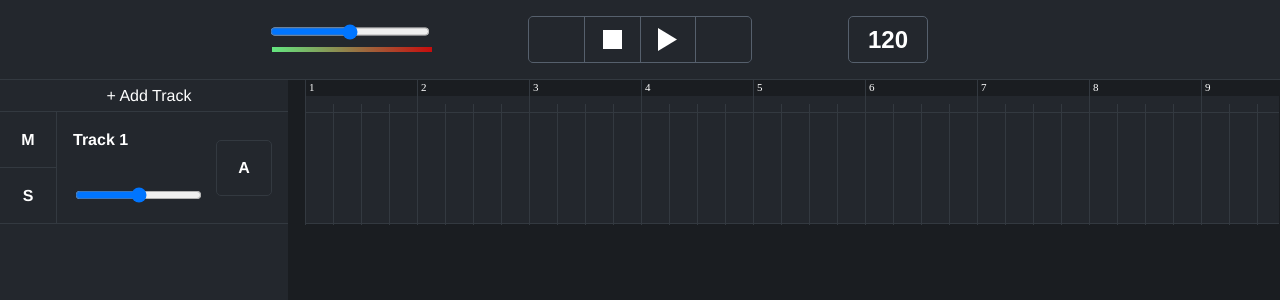
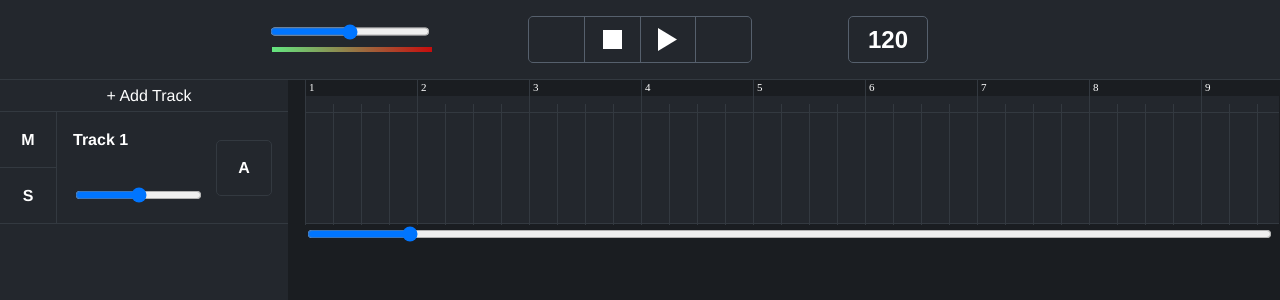
Before and after one commit to mrp175/mymix_online, a React (Create React App) app: page / in a window 1280 px wide. Shown: the top 300 px of the page. Built offline with nearby package versions, Linux system fonts and the light colour scheme; no server answers.

Commit message:
Add redux to project with redux toolkit
Need to properly type with Typescript as there are no type definition
currently.

```diff
--- a/package.json
+++ b/package.json
@@ -3,6 +3,7 @@
   "version": "0.1.0",
   "private": true,
   "dependencies": {
+    "@reduxjs/toolkit": "^1.6.2",
     "@testing-library/jest-dom": "^5.15.1",
     "@testing-library/react": "^11.2.7",
     "@testing-library/user-event": "^12.8.3",
@@ -10,8 +11,10 @@
     "@types/node": "^12.20.37",
     "@types/react": "^17.0.37",
     "@types/react-dom": "^17.0.11",
+    "@types/react-redux": "^7.1.20",
     "react": "^17.0.2",
     "react-dom": "^17.0.2",
+    "react-redux": "^7.2.6",
     "react-scripts": "4.0.3",
     "sass": "^1.44.0",
     "typescript": "^4.5.2",
--- a/src/componenents/Main/Main.scss
+++ b/src/componenents/Main/Main.scss
@@ -28,5 +28,9 @@
     .track-container {
       position: relative;
     }
+
+    .mock-position-slider {
+      width: 99%;
+    }
   }
 }
--- a/src/componenents/Main/Main.tsx
+++ b/src/componenents/Main/Main.tsx
@@ -1,10 +1,24 @@
+import { useEffect } from "react";
+import { useSelector, useDispatch } from "react-redux";
 import "./Main.scss";
 import "../TrackControl/TrackControl";
 import TrackControl from "../TrackControl/TrackControl";
 import BarNumbers from "./Sequencer/BarNumbers/BarNumbers";
 import TrackLane from "./Sequencer/TrackLane/TrackLane";
+import { goToPosition } from "../../redux/waveformPositionReducer";
 
 export default function Main() {
+  const { position } = useSelector((state: any) => state.waveformPosition);
+  console.log(position);
+  const dispatch = useDispatch();
+
+  useEffect(
+    function () {
+      console.log(position);
+    },
+    [position]
+  );
+
   return (
     <div className="Main">
       <div className="sidebar">
@@ -18,6 +32,14 @@ export default function Main() {
           <div className="track-container" id="track-1">
             <TrackLane></TrackLane>
           </div>
+          <input
+            className="mock-position-slider"
+            type="range"
+            min="0"
+            max="500"
+            step="1"
+            onChange={(e) => dispatch(goToPosition(e.target.value))}
+          ></input>
         </div>
       </div>
     </div>
--- a/src/componenents/Main/Sequencer/TrackLane/TrackLane.scss
+++ b/src/componenents/Main/Sequencer/TrackLane/TrackLane.scss
@@ -12,4 +12,11 @@
     left: 0;
     top: 0;
   }
+
+  &__waveform__container {
+    height: 100%;
+    width: 500px;
+    position: relative;
+    z-index: 999;
+  }
 }
--- a/src/componenents/Main/Sequencer/TrackLane/TrackLane.tsx
+++ b/src/componenents/Main/Sequencer/TrackLane/TrackLane.tsx
@@ -9,7 +9,9 @@ export default function TrackLane() {
   return (
     <div className="TrackLane" ref={parentRef}>
       <canvas className="TrackLane__canvas" ref={canvasRef}></canvas>
-      <Waveform />
+      <div className="TrackLane__waveform__container">
+        <Waveform />
+      </div>
     </div>
   );
 }
--- a/src/componenents/Main/Sequencer/Waveform/Waveform.scss
+++ b/src/componenents/Main/Sequencer/Waveform/Waveform.scss
@@ -1,9 +1,17 @@
 .Waveform {
   height: 100%;
   z-index: 999;
-  position: relative;
+  position: absolute;
+  left: 0;
+  top: 0;
 
   &__canvas {
     border-radius: 0.25rem;
   }
+
+  .mock {
+    height: 100%;
+    width: 100%;
+    background: white;
+  }
 }
--- a/src/index.tsx
+++ b/src/index.tsx
@@ -3,10 +3,14 @@ import ReactDOM from "react-dom";
 import "./index.scss";
 import App from "./componenents/App/App";
 import reportWebVitals from "./reportWebVitals";
+import { store } from "./redux/store";
+import { Provider } from "react-redux";
 
 ReactDOM.render(
   <React.StrictMode>
-    <App />
+    <Provider store={store}>
+      <App />
+    </Provider>
   </React.StrictMode>,
   document.getElementById("root")
 );
--- /dev/null
+++ b/src/redux/store.ts
@@ -0,0 +1,13 @@
+import { configureStore, createSlice } from "@reduxjs/toolkit";
+import waveformPositionReducer from "./waveformPositionReducer";
+
+export const store = configureStore({
+  reducer: {
+    waveformPosition: waveformPositionReducer,
+  },
+});
+
+// Infer the `RootState` and `AppDispatch` types from the store itself
+export type RootState = ReturnType<typeof store.getState>;
+// Inferred type: {posts: PostsState, comments: CommentsState, users: UsersState}
+export type AppDispatch = typeof store.dispatch;
--- /dev/null
+++ b/src/redux/waveformPositionReducer.js
@@ -0,0 +1,25 @@
+import { createSlice } from "@reduxjs/toolkit";
+
+export const waveformPositionSlice = createSlice({
+  name: "waveform position",
+  initialState: {
+    position: 0,
+  },
+  reducers: {
+    increment: (state) => {
+      state.position += 10;
+    },
+    decrement: (state) => {
+      state.position -= 10;
+    },
+    goToPosition: (state, action) => {
+      state.position = action.payload;
+    },
+  },
+});
+
+// Action creators are generated for each case reducer function
+export const { increment, decrement, goToPosition } =
+  waveformPositionSlice.actions;
+
+export default waveformPositionSlice.reducer;
```
Also changed, not shown: 1 other file (tests, documents, lock files or other folders).
